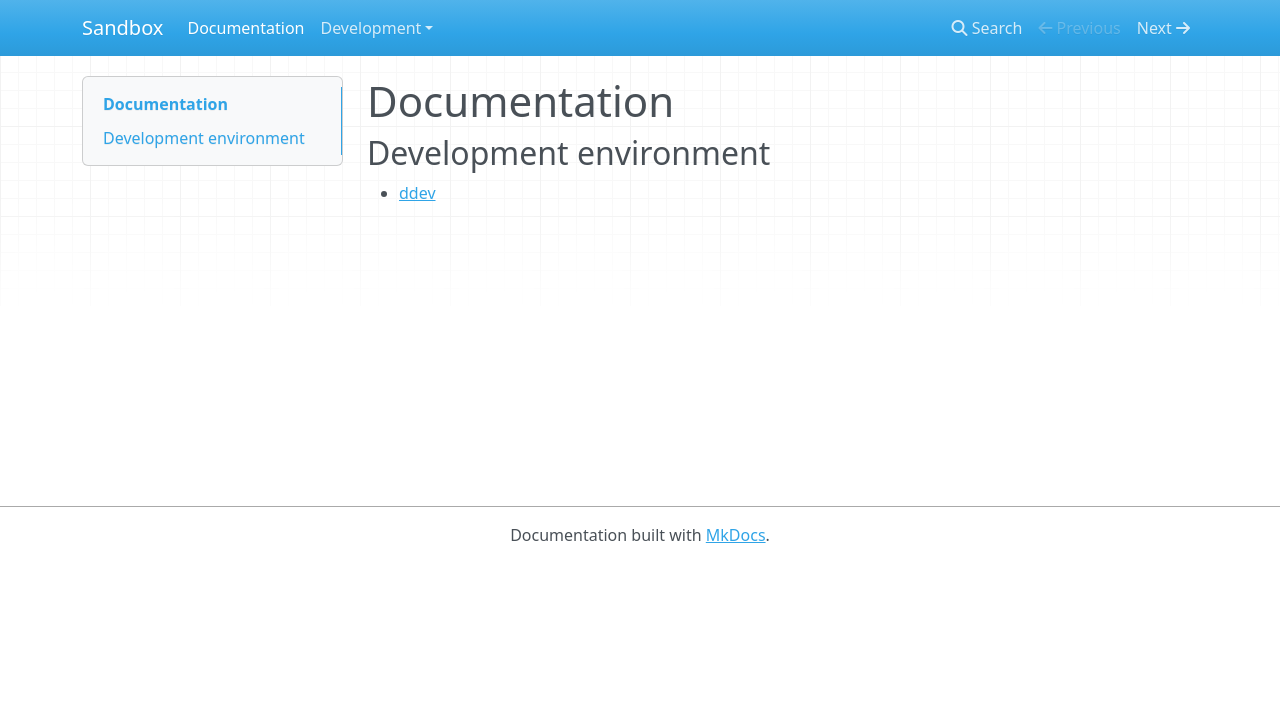
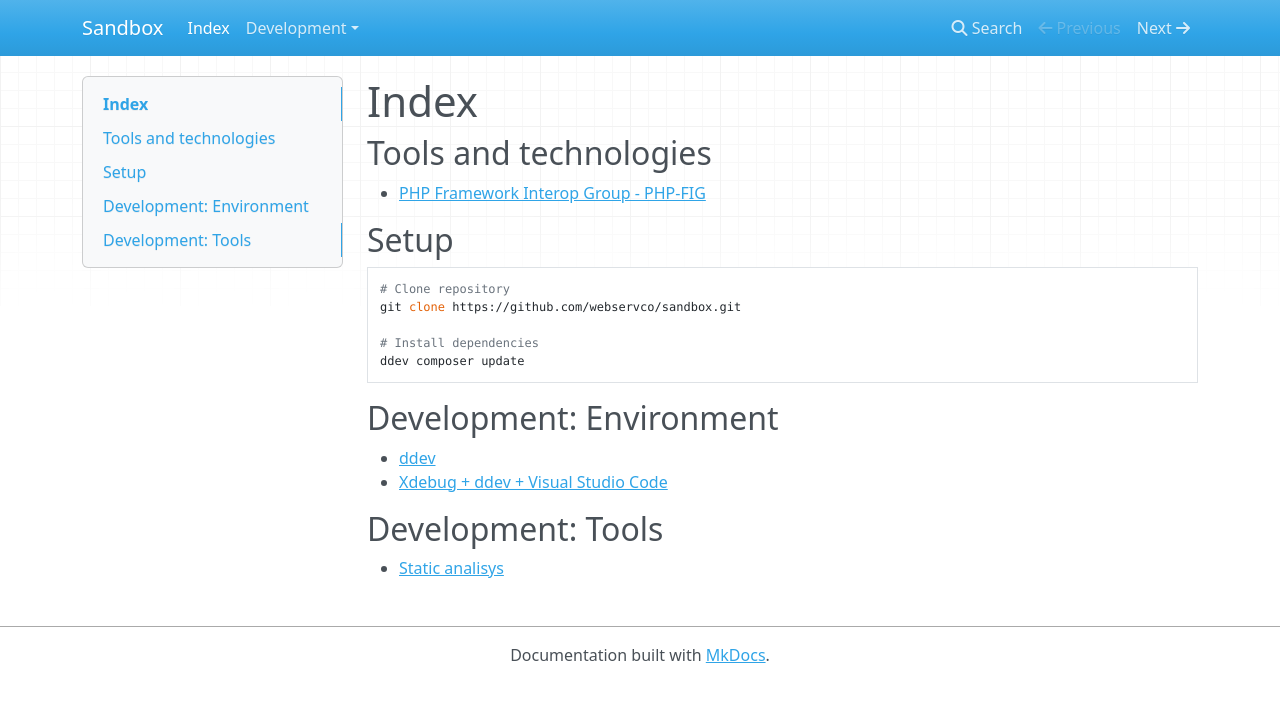
Before and after one commit to webservco/sandbox, an MkDocs documentation site: the page built from docs/index.md, in a window 1280 px wide. Shown: the top 702 px of the page. Built offline with MkDocs 1.6.1, drawn with Linux system fonts in a browser that asks for light colours; nearby versions of some CDN libraries.

Commit message:
Update docs index

````diff
--- a/docs/index.md
+++ b/docs/index.md
@@ -1,5 +1,24 @@
-# Documentation
+# Index
 
-## Development environment
+## Tools and technologies
 
-- [ddev](DevelopmentEnvironment/ddev.md)
+- [PHP Framework Interop Group - PHP-FIG](https://www.php-fig.org/)
+
+## Setup
+
+```sh
+# Clone repository
+git clone https://github.com/webservco/sandbox.git
+
+# Install dependencies
+ddev composer update
+```
+
+## Development: Environment
+
+- [ddev](Development/Environment/ddev.md)
+- [Xdebug + ddev + Visual Studio Code](Development/Environment/xdebug.md)
+
+## Development: Tools
+
+- [Static analisys](Development/Tools/StaticAnalisys.md)
````
